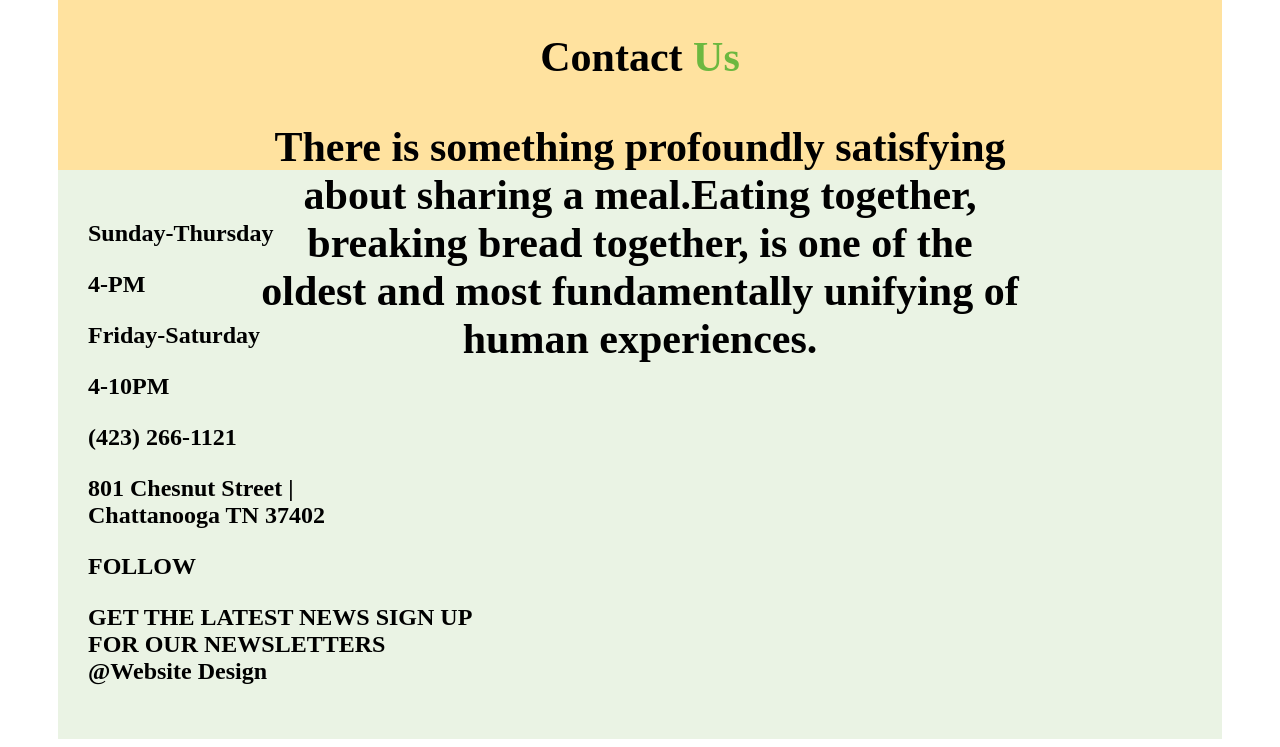
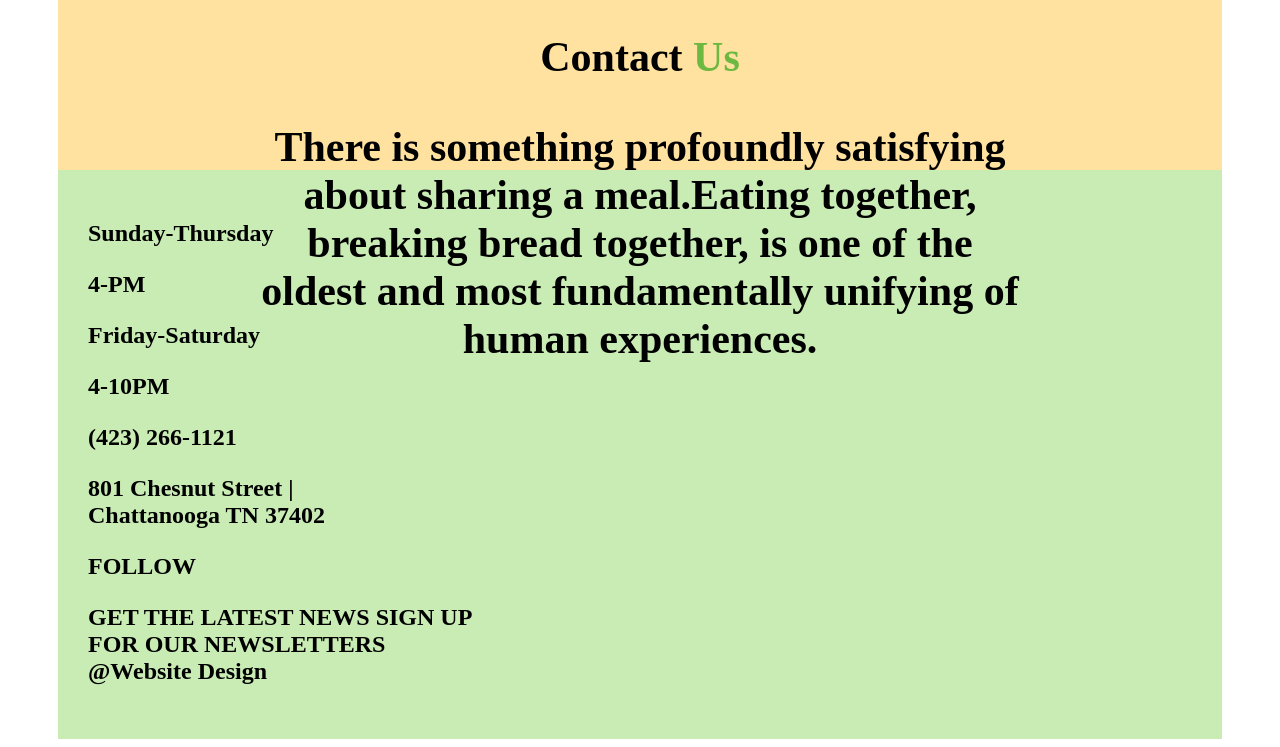
Before and after one commit to DKorir/StreetFood-Restaurant, a plain HTML site: page index.html in a window 1280 px wide. Shown: the part 3080-3827 px from the top of the page. Drawn offline with Linux system fonts and the light colour scheme.

```diff
--- a/style.css
+++ b/style.css
@@ -155,5 +155,5 @@ head2{
     font-size: 36px;
 }
 .footer{
-
+    background-color: #C9ECB5;
 }
```
